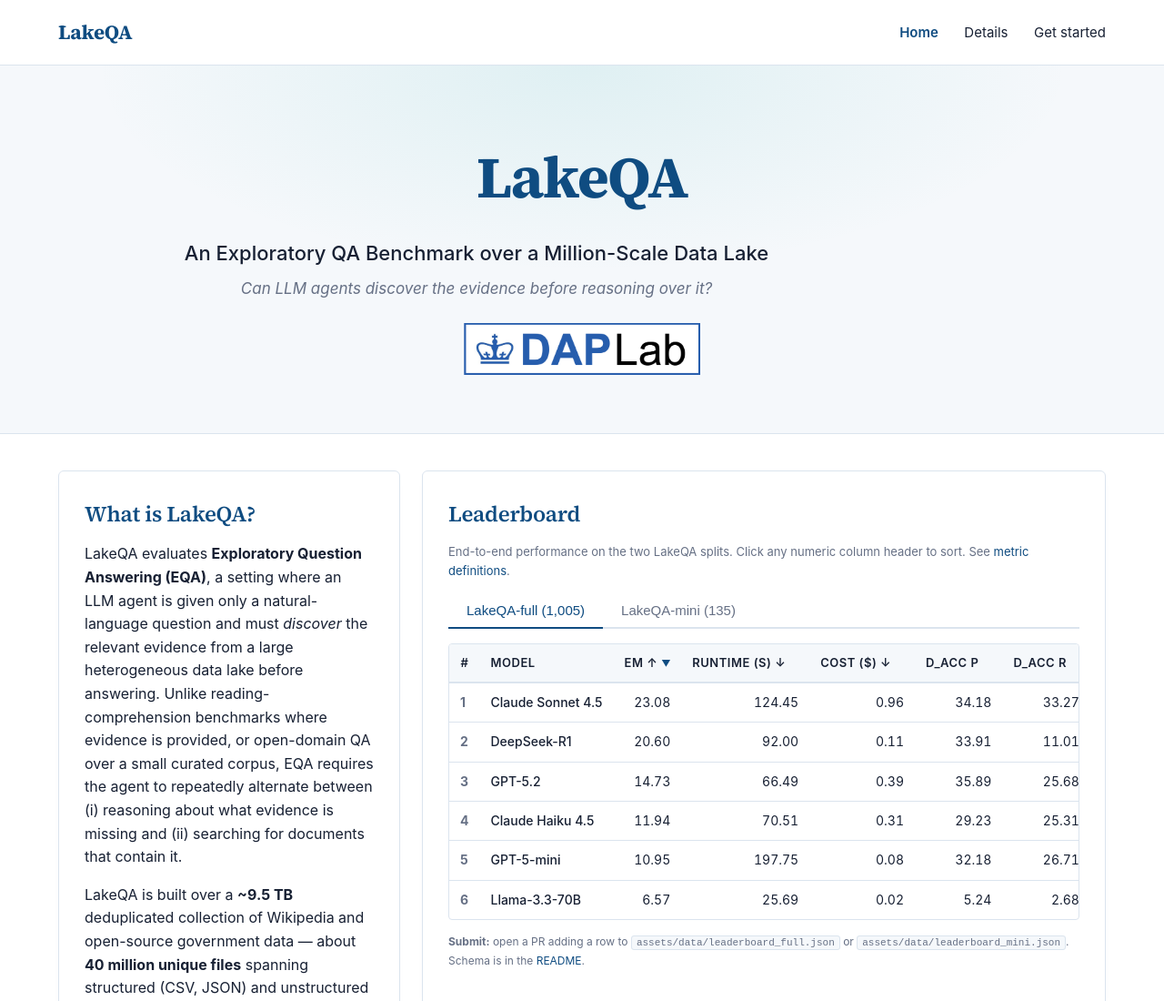
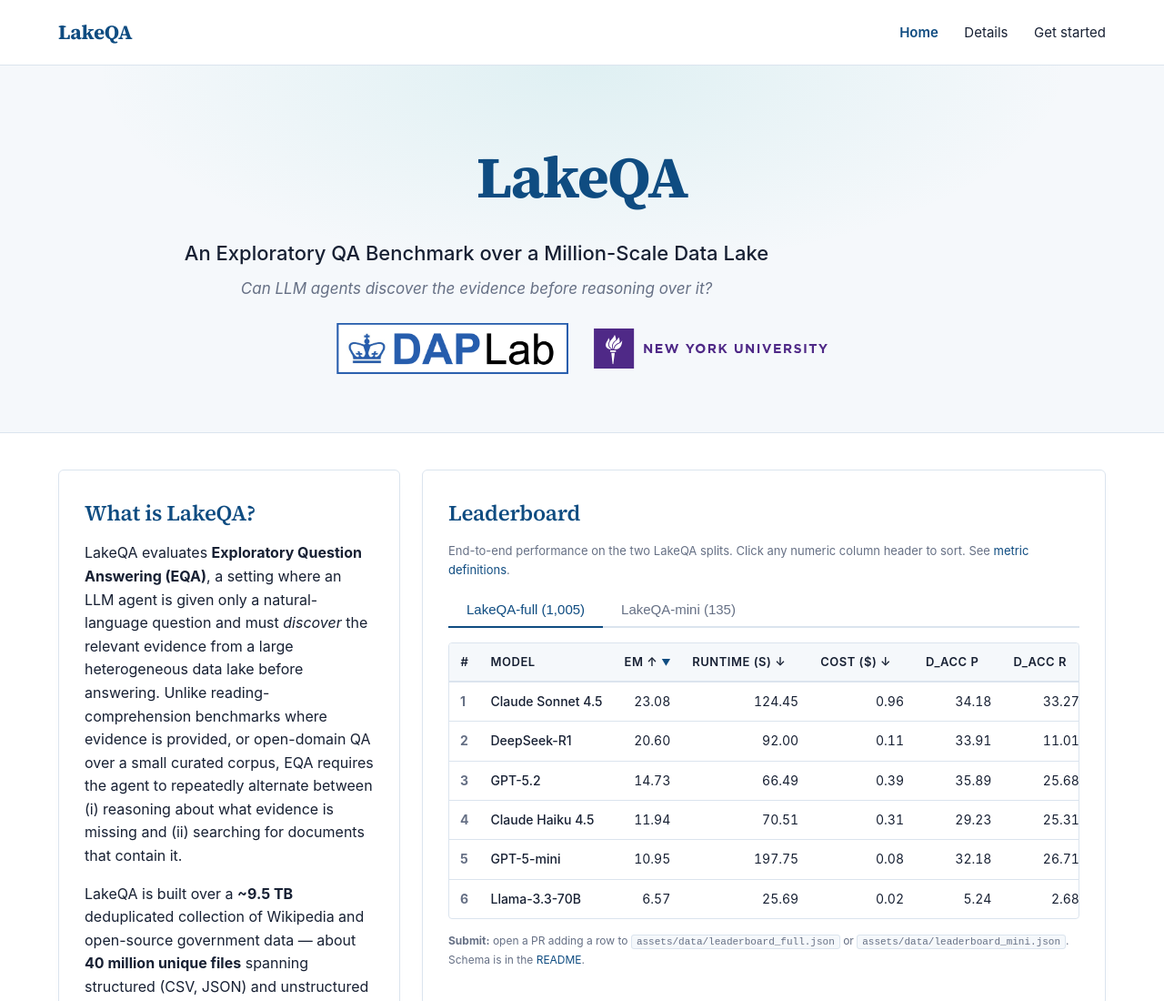
Before and after one commit to lakeqa-bench/lakeqa-bench.github.io, a plain HTML site: page index.html in a window 1280 px wide. Shown: the top 1100 px of the page at 91% size. Drawn offline with Linux system fonts and the light colour scheme.

Commit message:
Add NYU logo to affiliations

```diff
--- a/assets/css/style.css
+++ b/assets/css/style.css
@@ -101,12 +101,24 @@
 }
 .hero-affiliation {
   display: flex;
+  flex-wrap: wrap;
+  align-items: center;
   justify-content: center;
+  gap: 20px 28px;
+  max-width: 680px;
+  margin: 0 auto;
 }
 .hero-affiliation img {
   display: block;
-  width: min(260px, 70vw);
-  height: auto;
+  width: auto;
+  max-width: min(260px, 78vw);
+  object-fit: contain;
+}
+.hero-affiliation .daplab-logo {
+  height: 56px;
+}
+.hero-affiliation .nyu-logo {
+  height: 44px;
 }
 .hero-buttons {
   display: flex;
@@ -660,6 +672,9 @@
   .hero h1 { font-size: 38px; }
   .hero .tagline { font-size: 18px; }
   .hero .subtagline { font-size: 15px; }
+  .hero-affiliation { gap: 14px 20px; }
+  .hero-affiliation .daplab-logo { height: 46px; }
+  .hero-affiliation .nyu-logo { height: 36px; }
   section { padding: 36px 0; }
   section h2 { font-size: 22px; }
 
--- a/index.html
+++ b/index.html
@@ -29,8 +29,9 @@
     <h1>LakeQA</h1>
     <p class="tagline">An Exploratory QA Benchmark over a Million-Scale Data Lake</p>
     <p class="subtagline">Can LLM agents discover the evidence before reasoning over it?</p>
-    <div class="hero-affiliation" aria-label="Affiliation">
-      <img src="assets/img/daplab_logo_horiz.png" alt="DAPLab" width="1508" height="331" />
+    <div class="hero-affiliation" aria-label="Affiliations">
+      <img class="daplab-logo" src="assets/img/daplab_logo_horiz.png" alt="DAPLab" width="1508" height="331" />
+      <img class="nyu-logo" src="assets/img/nyu_long_color.svg" alt="New York University" width="210" height="36" />
     </div>
   </div>
 </section>
```
Also changed, not shown: assets/img/nyu_long_color.svg (added).
